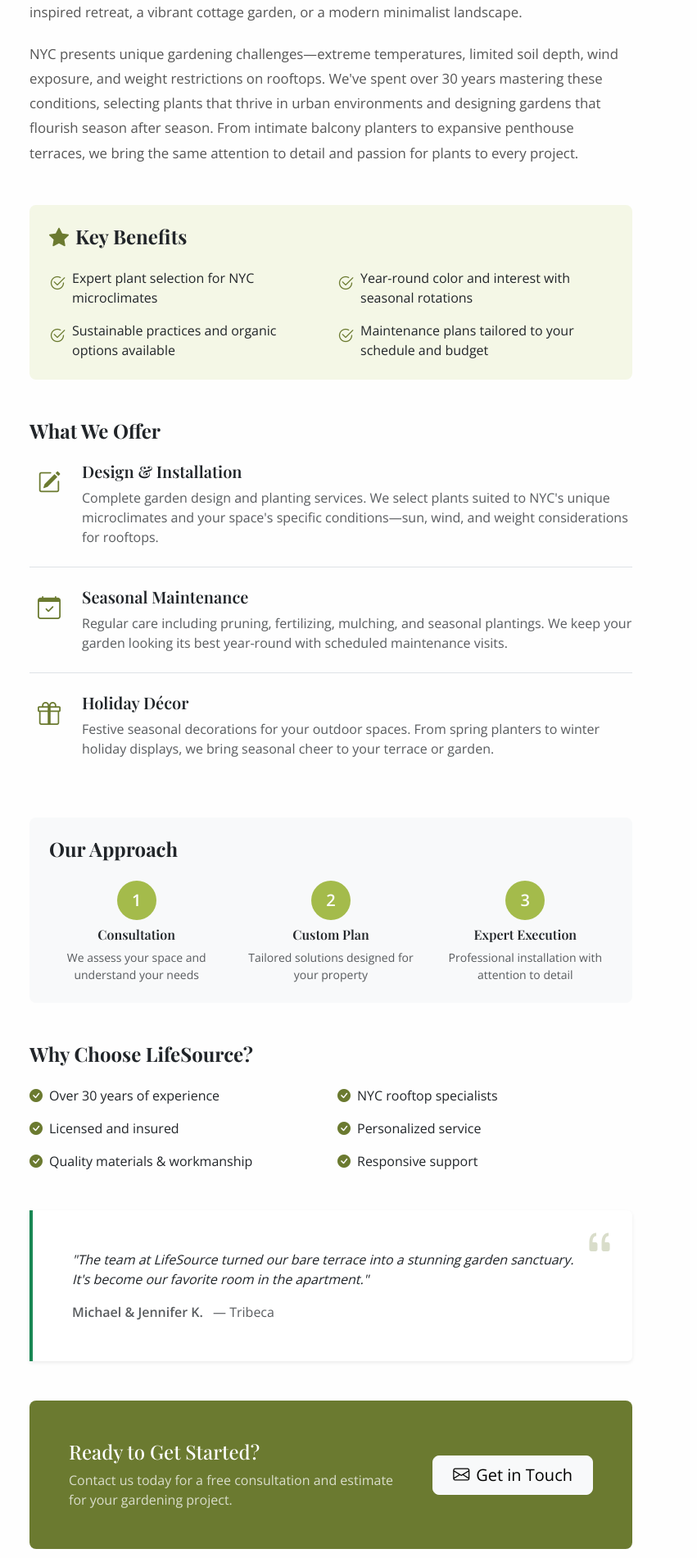
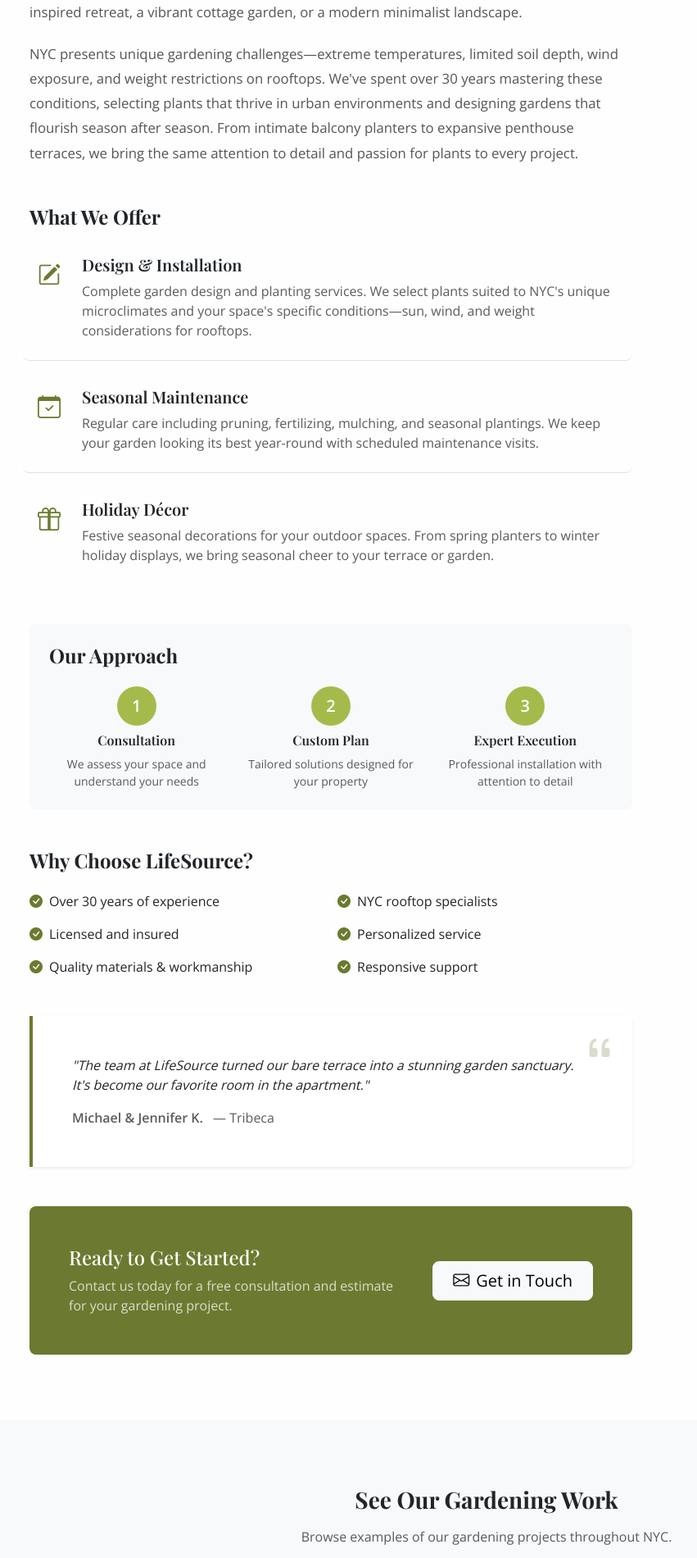
Before and after one commit to tigerpadla/lifesource-irrigation, a Django app: page /services/gardening/ in a window 1280 px wide. Shown: the part 1373-3273 px from the top of the page at 82% size, without its empty margins (46-897 px from the left). Run offline with Django 5.2, Linux system fonts and the light colour scheme; data comes from the database, SQL or seed files in the repository; data that the repository does not hold is empty; some libraries are stand-ins or nearby versions.

Commit message:
Remove Key Benefits section, fix service page styling

```diff
--- a/static/css/style.css
+++ b/static/css/style.css
@@ -869,6 +869,10 @@
     color: var(--ls-green) !important;
 }
 
+.border-success {
+    border-color: var(--ls-green) !important;
+}
+
 /* Irish Heritage Section */
 .irish-corner {
     background: linear-gradient(135deg, #f8f9fa 0%, #f4f7e6 100%);
@@ -952,12 +956,14 @@
 /* Service Offering - Modern List Style */
 .service-offering {
     transition: all 0.3s ease;
+    border-radius: 8px;
+    padding: 0.5rem;
+    margin-left: -0.5rem;
 }
 
 .service-offering:hover {
-    background-color: rgba(164, 187, 75, 0.05);
-    margin-left: 0.5rem;
-    padding-left: 0.5rem;
+    background-color: rgba(164, 187, 75, 0.08);
+    transform: translateX(0.5rem);
 }
 
 .service-offering-icon {
--- a/templates/services/service_detail.html
+++ b/templates/services/service_detail.html
@@ -60,23 +60,6 @@
                 <div class="mb-5">
                     <div class="content-text">
                         {{ service.extended_description|linebreaks }}
-                    </div>
-                </div>
-                {% endif %}
-
-                <!-- Key Benefits -->
-                {% if service.benefits %}
-                <div class="mb-5 p-4 bg-light-green rounded-3">
-                    <h3 class="h4 mb-4 fw-bold"><i class="bi bi-star-fill text-success me-2"></i>Key Benefits</h3>
-                    <div class="row g-3">
-                        {% for benefit in service.benefits %}
-                        <div class="col-md-6">
-                            <div class="d-flex align-items-start">
-                                <i class="bi bi-check2-circle text-success fs-5 me-2 mt-1 flex-shrink-0"></i>
-                                <span>{{ benefit }}</span>
-                            </div>
-                        </div>
-                        {% endfor %}
                     </div>
                 </div>
                 {% endif %}
```
